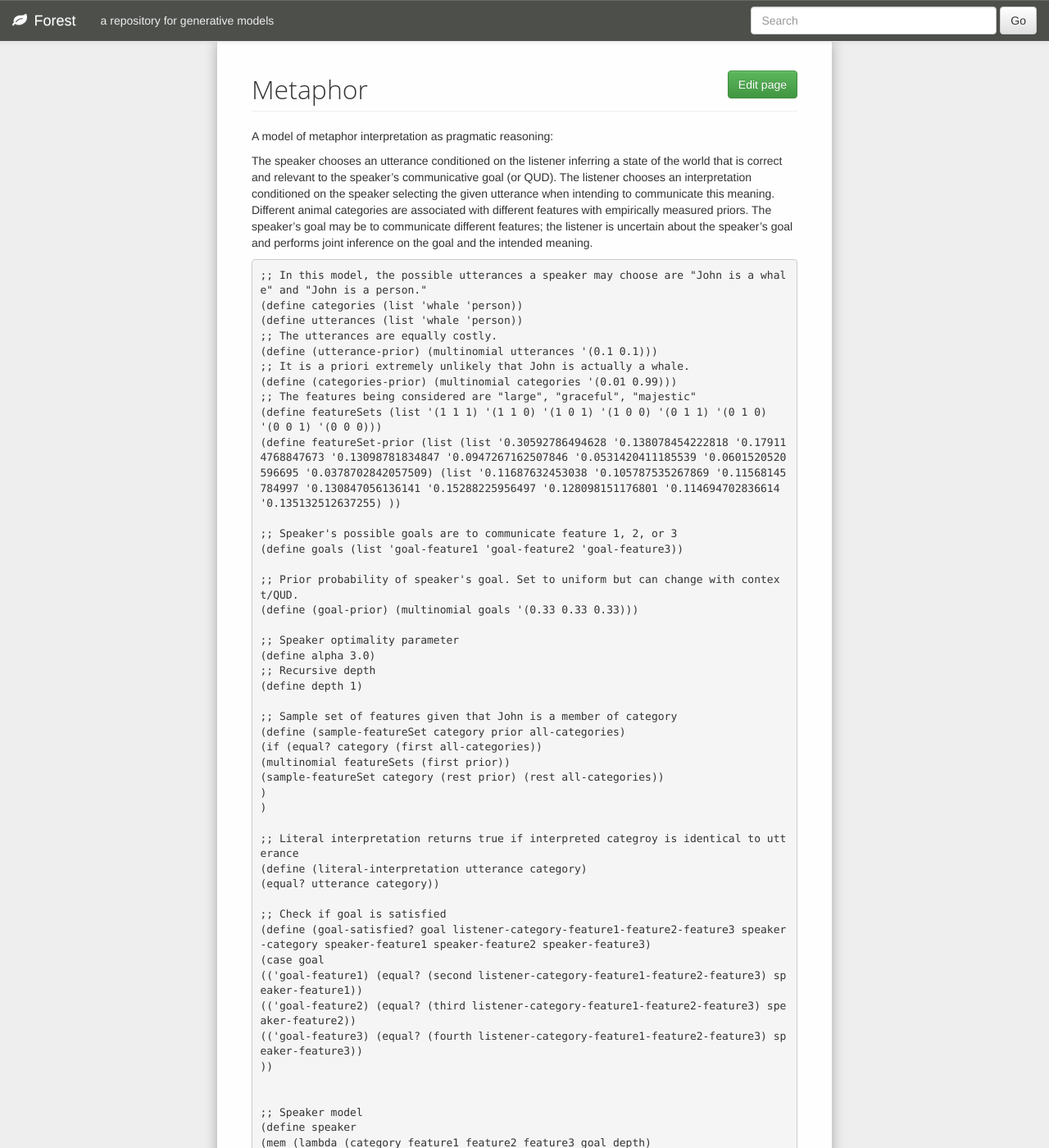
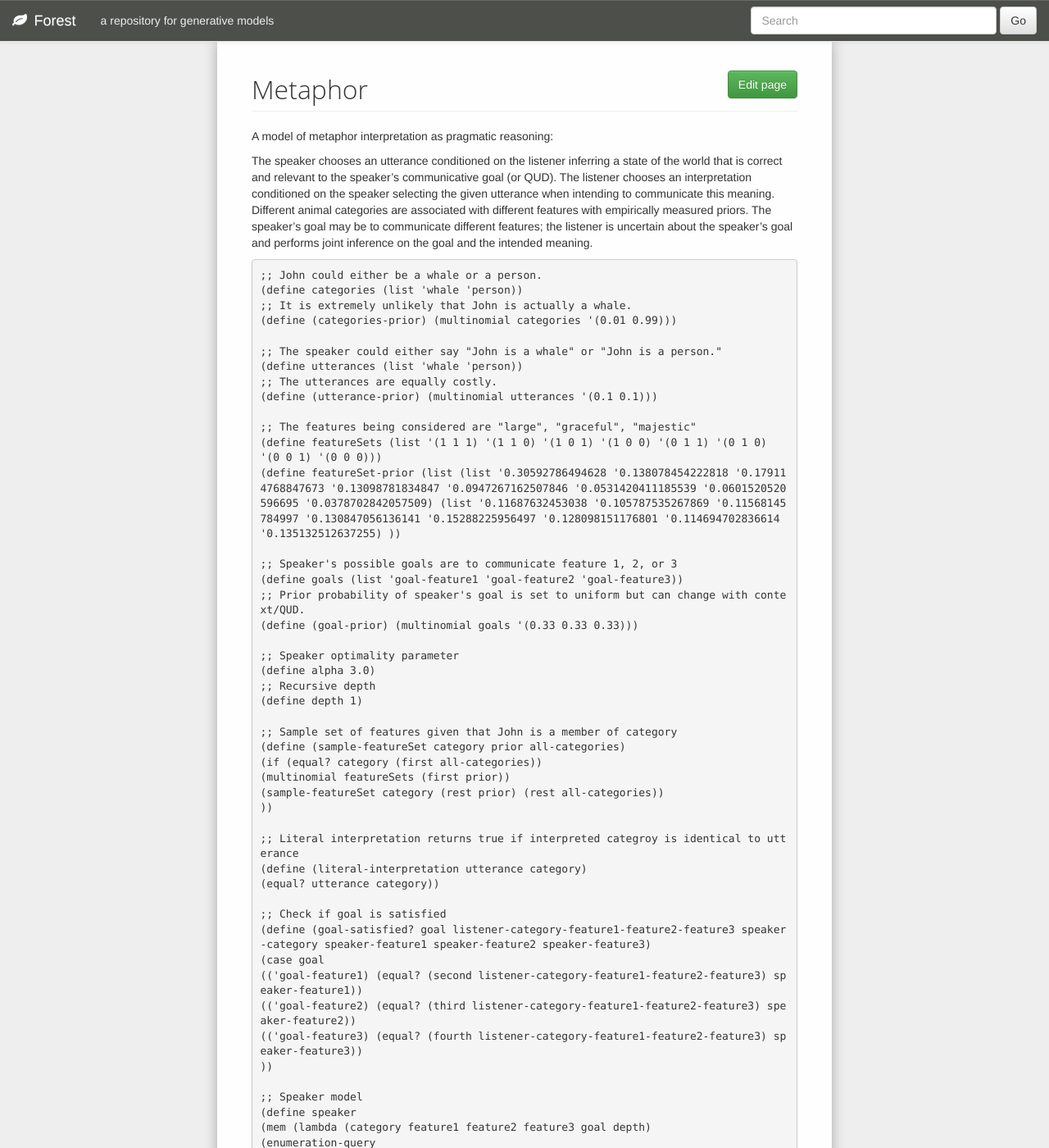
Before and after one commit to forestdb/forestdb.org, a Jekyll site: the page built from models/metaphor.md, in a window 1280 px wide and 1400 px high. Shown: the whole window at 82% size. Built offline with Jekyll 4.4.1, drawn with Linux system fonts in a browser that asks for light colours; nearby versions of some CDN libraries; some of the changed text lies outside the part shown.

```diff
--- a/models/metaphor.md
+++ b/models/metaphor.md
@@ -10,21 +10,23 @@
 
 The speaker chooses an utterance conditioned on the listener inferring a state of the world that is correct and relevant to the speaker's communicative goal (or QUD). The listener chooses an interpretation conditioned on the speaker selecting the given utterance when intending to communicate this meaning. Different animal categories are associated with different features with empirically measured priors. The speaker's goal may be to communicate different features; the listener is uncertain about the speaker's goal and performs joint inference on the goal and the intended meaning.
 
-    ;; In this model, the possible utterances a speaker may choose are "John is a whale" and "John is a person."
+    ;; John could either be a whale or a person.
     (define categories (list 'whale 'person))
+    ;; It is extremely unlikely that John is actually a whale.
+    (define (categories-prior) (multinomial categories '(0.01 0.99)))
+
+    ;; The speaker could either say "John is a whale" or "John is a person."
     (define utterances (list 'whale 'person))
     ;; The utterances are equally costly.
     (define (utterance-prior) (multinomial utterances '(0.1 0.1)))
-    ;; It is a priori extremely unlikely that John is actually a whale.
-    (define (categories-prior) (multinomial categories '(0.01 0.99)))
+
     ;; The features being considered are "large", "graceful", "majestic"
     (define featureSets (list '(1 1 1) '(1 1 0) '(1 0 1) '(1 0 0) '(0 1 1) '(0 1 0) '(0 0 1) '(0 0 0)))
 	(define featureSet-prior (list (list '0.30592786494628 '0.138078454222818 '0.179114768847673 '0.13098781834847 '0.0947267162507846 '0.0531420411185539 '0.0601520520596695 '0.0378702842057509) (list '0.11687632453038 '0.105787535267869 '0.11568145784997 '0.130847056136141 '0.15288225956497 '0.128098151176801 '0.114694702836614 '0.135132512637255) ))
 
 	;; Speaker's possible goals are to communicate feature 1, 2, or 3
 	(define goals (list 'goal-feature1 'goal-feature2 'goal-feature3))
-
-	;; Prior probability of speaker's goal. Set to uniform but can change with context/QUD.
+	;; Prior probability of speaker's goal is set to uniform but can change with context/QUD.
 	(define (goal-prior) (multinomial goals '(0.33 0.33 0.33)))
 
 	;; Speaker optimality parameter
@@ -37,8 +39,7 @@
 	(if (equal? category (first all-categories))
 	(multinomial featureSets (first prior))
 	(sample-featureSet category (rest prior) (rest all-categories))
-	)
-	)
+	))
 
 	;; Literal interpretation returns true if interpreted categroy is identical to utterance
 	(define (literal-interpretation utterance category)
@@ -51,7 +52,6 @@
 	(('goal-feature2) (equal? (third listener-category-feature1-feature2-feature3) speaker-feature2))
 	(('goal-feature3) (equal? (fourth listener-category-feature1-feature2-feature3) speaker-feature3))
 	))
-
 
 	;; Speaker model
 	(define speaker
@@ -87,8 +87,8 @@
 	(define (sample-one utterance)
 	(listener utterance depth))
 
-	;; Returns probability of category and features given the utterance "John is a whale."
+	;; Probability of John's category and features given the utterance "John is a whale."
 	(sample-one 'whale)
 
 References:
-- Cite:Goodman2013xz
+- Cite:Kao2014met
```
Also changed, not shown: bibliography.bib (+7 -0 lines), models/hyperbole.md (added, +96 -0 lines).
